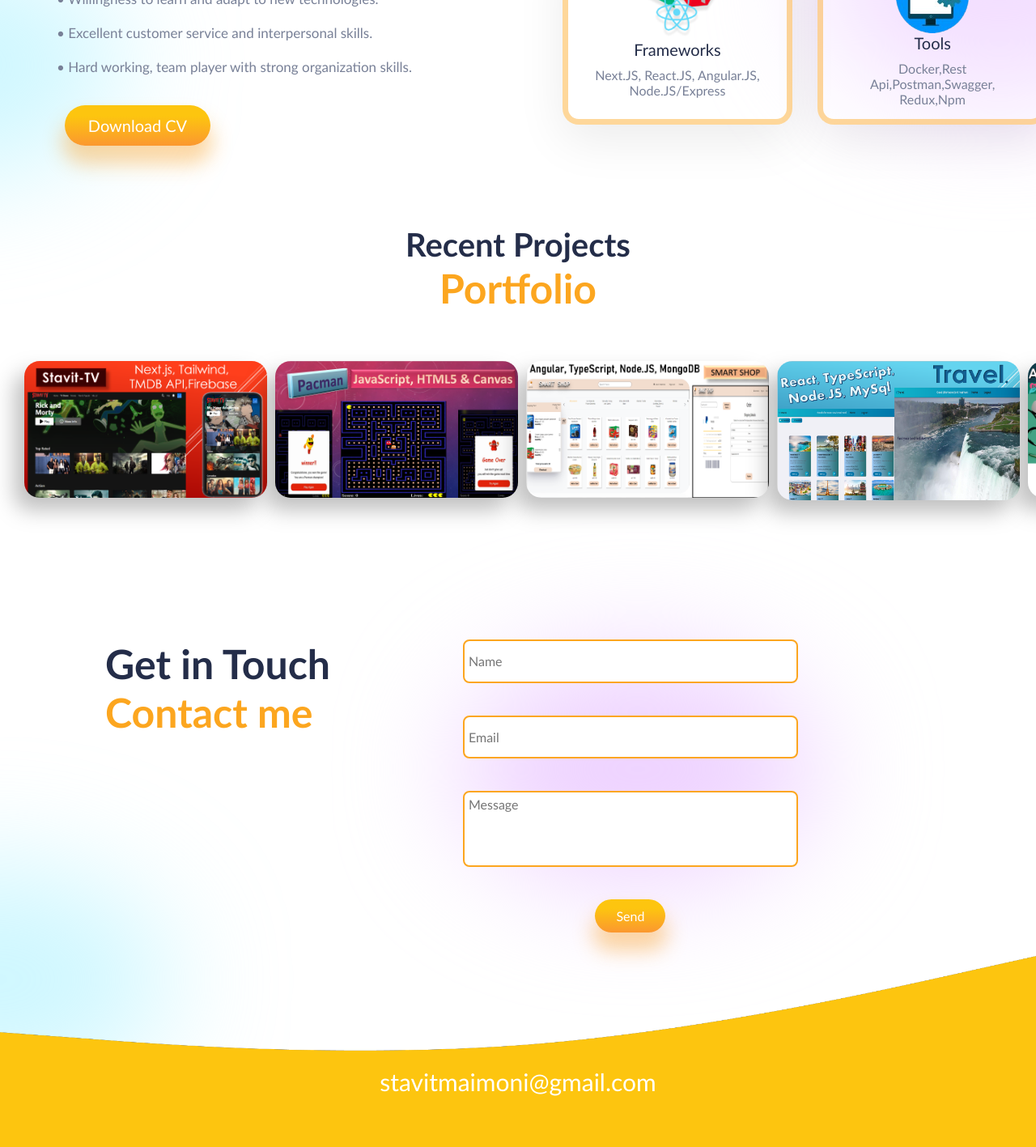
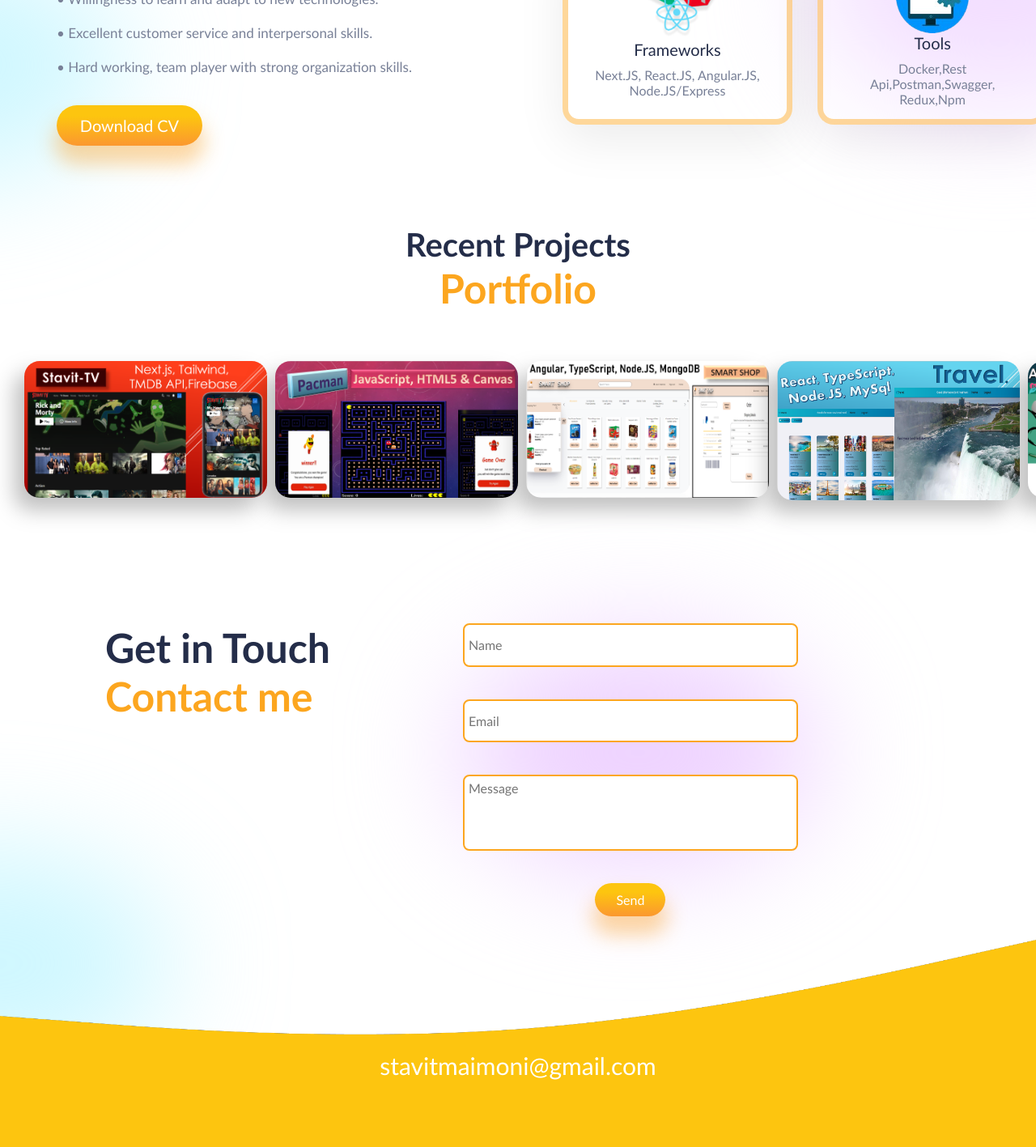
Before and after one commit to StavitMaimoni/Personal-Portfolio, a React (Create React App) app: page / in a window 1280 px wide. Shown: the part 1100-2517 px from the top of the page at 81% size. Built offline with nearby package versions, Linux system fonts and the light colour scheme.

Commit message:
Update Contact.css

```diff
--- a/src/components/Contact/Contact.css
+++ b/src/components/Contact/Contact.css
@@ -1,7 +1,7 @@
 .contact-form {
     padding: 0 3rem 0 3rem;
     display: flex;
-    margin-top: 4rem;
+    margin-top: 3rem;
     margin-bottom: 6rem;
     /* scroll */
     padding-top: 3rem;
@@ -49,18 +49,18 @@ textarea {
     resize: none;
 }
 
-button {
+.sendButton {
     background: linear-gradient(180deg, #fdc50f 26.71%, #fb982f 99.36%);
     box-shadow: 0px 20px 24px 3px rgba(251, 161, 40, 0.42);
     border-radius: 34px;
     border: none;
     color: white;
     font-size: 16px;
-    padding: 8px 12px 8px 12px;
+    padding: .7rem 2.5rem .7rem 2.5rem;
     margin-left: 10px;
 }
 
-button:hover {
+.sendButton:hover {
     background: white;
     cursor: pointer;
     border: 1px solid var(--orange);
```
